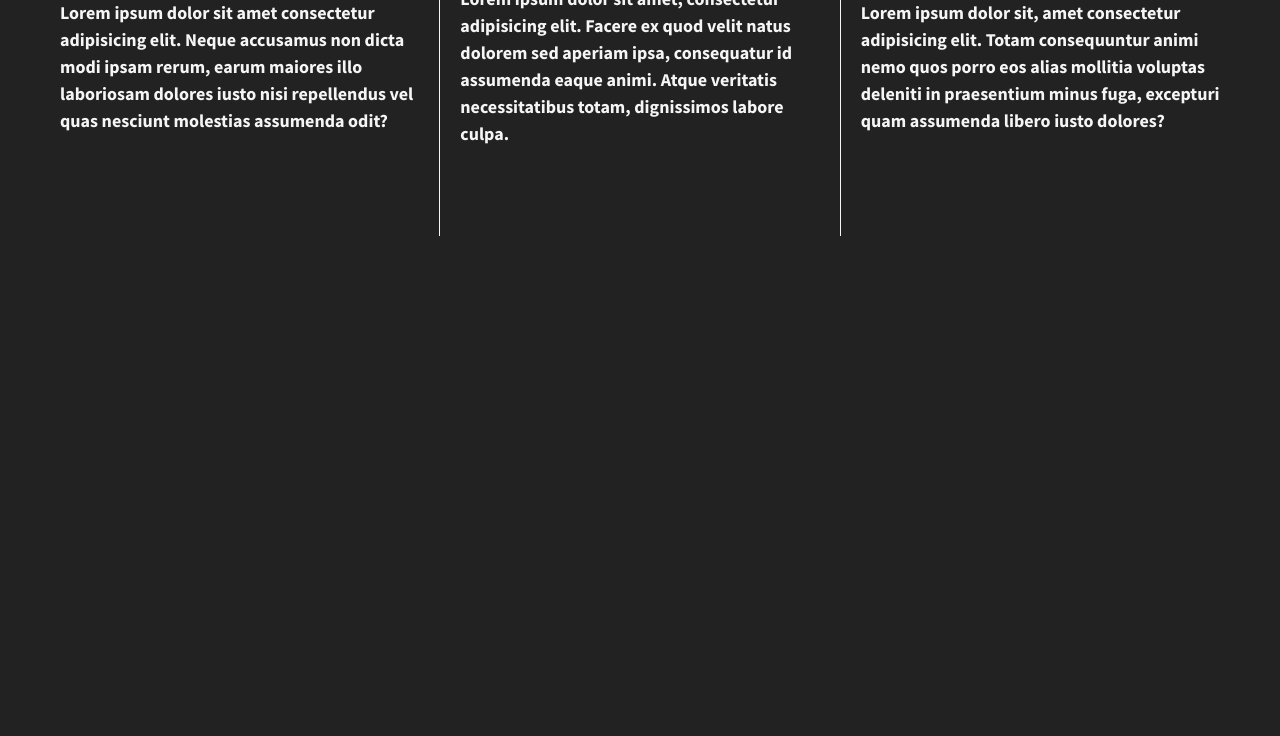
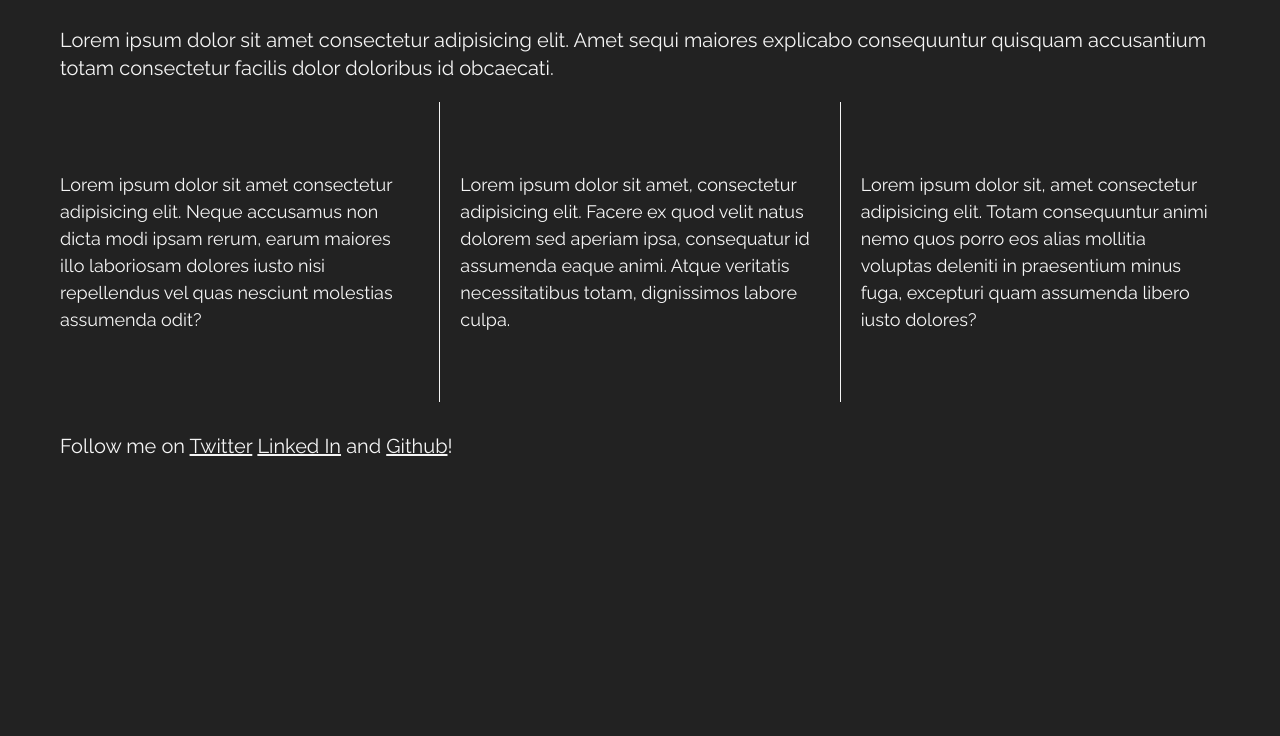
Before and after one commit to LizzSoup/206-flex-grid-tsk, a plain HTML site: page index.html in a window 1280 px wide. Shown: the part 144-880 px from the top of the page. Drawn offline with nearby package versions, Linux system fonts and the light colour scheme.

Commit message:
Add sections + customize layout

```diff
--- a/css/main.css
+++ b/css/main.css
@@ -102,16 +102,33 @@ html {
 }
 
 body {
-    font-family: 'Source Sans Pro', sans-serif;
+    background-color: #222;
+    color: whitesmoke;
+    font-family: 'Raleway', sans-serif;
     padding: 2em;
     font-size: 1.25em;
     height: 100%;
 }
 
+header,
+footer {
+    min-height: 80px;
+    padding: 10px 20px;
+    width: 100%;
+}
+
+main {
+    padding: 0px 20px;
+    width: 100%;
+}
+
+footer a {
+    color: whitesmoke;
+}
+
 .wrapper {
     /*add display:flex and set justify-content to space-between*/
     display: flex;
-    font-weight: 700;
     justify-content: space-between;
 }
 
@@ -120,14 +137,13 @@ body {
 .div-3 {
     /*give the divs a width of 30%, add display:flex, set justify-content and align-items to center*/
     align-items: center;
-    background-color: #222;
-    color: whitesmoke;
     display: flex;
     font-size: .9em;
     height: 300px;
     justify-content: center;
     line-height: 1.5em;
-    padding: 20px;
+    margin: 20px 0;
+    padding: 0 20px;
     width: 30%;
 }
 
--- a/index.html
+++ b/index.html
@@ -15,13 +15,22 @@
     <link rel="stylesheet" href="css/main.css">
     <script src="js/vendor/modernizr-2.8.3.min.js"></script>
     <link href='http://fonts.googleapis.com/css?family=Lora:700' rel='stylesheet' type='text/css'>
-    <link href='http://fonts.googleapis.com/css?family=Source+Sans+Pro:400,700' rel='stylesheet' type='text/css'>
+    <link href="https://fonts.googleapis.com/css?family=Raleway:400,600&display=swap" rel="stylesheet">
 </head>
 
 <body>
     <!--[if lt IE 8]>
             <p class="browserupgrade">You are using an <strong>outdated</strong> browser. Please <a href="http://browsehappy.com/">upgrade your browser</a> to improve your experience.</p>
         <![endif]-->
+
+    <header>
+        <h1>Hi, my name is Lizz.</h1>
+    </header>
+
+    <main>
+        Lorem ipsum dolor sit amet consectetur adipisicing elit. Amet sequi maiores explicabo consequuntur quisquam
+        accusantium totam consectetur facilis dolor doloribus id obcaecati.
+    </main>
 
     <section class="wrapper">
         <div class="div-1">
@@ -37,6 +46,10 @@
             mollitia voluptas deleniti in praesentium minus fuga, excepturi quam assumenda libero iusto dolores?
         </div>
     </section>
+
+    <footer>
+        Follow me on <a href="#">Twitter</a> <a href="#">Linked In</a> and <a href="#">Github</a>!
+    </footer>
 
     <script src="https://ajax.googleapis.com/ajax/libs/jquery/1.11.3/jquery.min.js"></script>
     <script>
```
